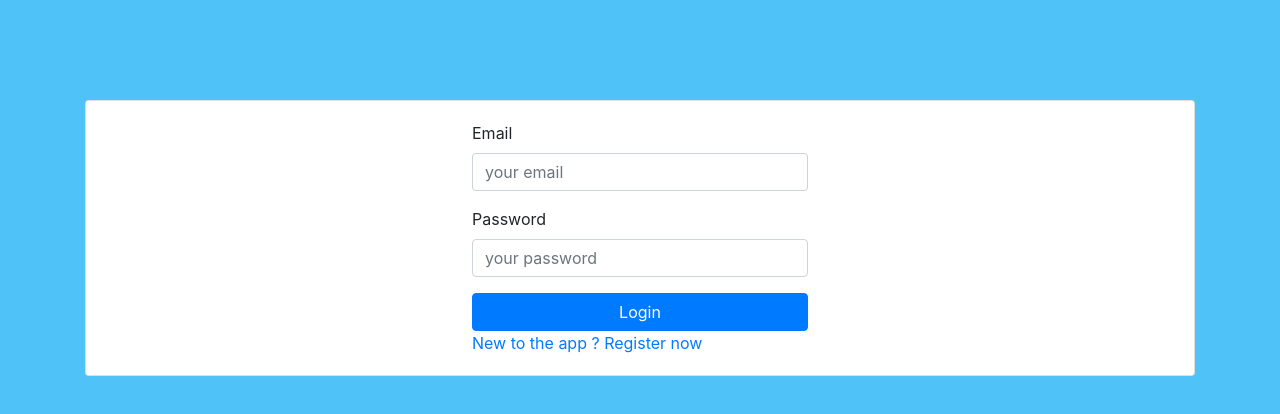
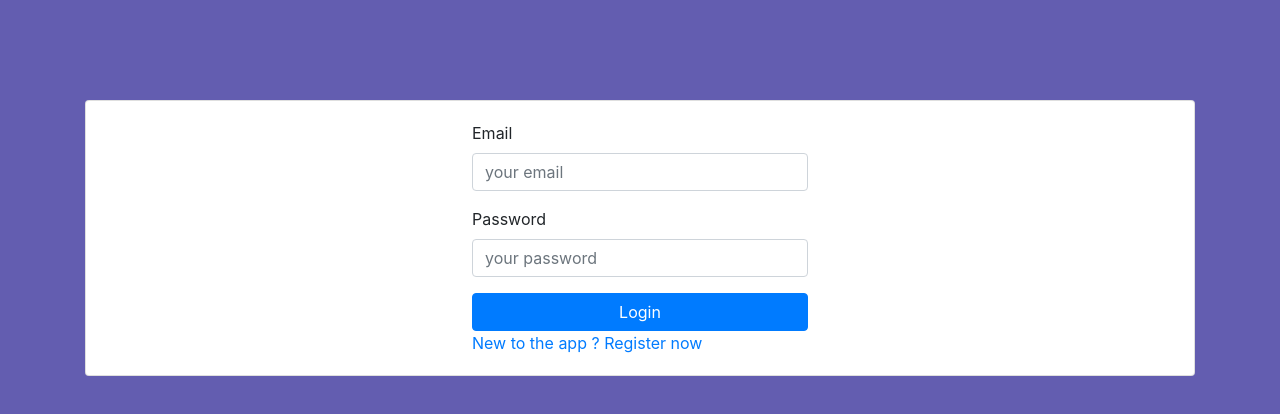
Before and after one commit to mikepluquin/my-react-app, a React (Create React App) app: page /login in a window 1280 px wide. Shown: the top 414 px of the page. Built offline with nearby package versions, Linux system fonts and the light colour scheme; no server answers; what apisauce would draw is missing.

Commit message:
update layout & style

```diff
--- a/src/App.js
+++ b/src/App.js
@@ -8,6 +8,7 @@ import AuthLayout from './components/Layout/AuthLayout/AuthLayout'
 // import DefaultLayout from './components/Layout/DefaultLayout/DefaultLayout'
 const Login = lazy(() => import('./containers/Login/Login'))
 const Register = lazy(() => import('./containers/Register/Register'))
+const Home = lazy(() => import('./containers/Home/Home'))
 
 class App extends Component {
   render() {
@@ -21,8 +22,8 @@ class App extends Component {
           {
             logged ?
               <Fragment>
-                <AuthLayout exact path="/login" component={Login} />
-                <Redirect to="/login" />
+                <AuthLayout exact path="/" component={Home} />
+                <Redirect to="/" />
               </Fragment> :
 
               <Fragment>
--- a/src/assets/style/_classes.sass
+++ b/src/assets/style/_classes.sass
@@ -2,8 +2,8 @@
   min-height: 100vh
 
 
-.bg-blue
-  background-color: #4FC3F7
+.bg-purple
+  background-color: #635db0
 
 .btn-popped-enter
   width: 200%
--- a/src/components/Layout/AuthLayout/AuthLayout.js
+++ b/src/components/Layout/AuthLayout/AuthLayout.js
@@ -9,7 +9,7 @@ const authLayout = ({ component: MatchComponent, ...remainingProps }) => {
       <Route
         {...remainingProps}
         render={matchProps => (
-          <div id="layout" className={classes.AuthLayout + " bg-blue"}>
+          <div id="layout" className={classes.AuthLayout + " bg-purple"}>
             <div className="container">
               <div className="card align-top">
                 <div className="card-body">
--- a/src/components/Layout/LoadingLayout/LoadingLayout.js
+++ b/src/components/Layout/LoadingLayout/LoadingLayout.js
@@ -4,10 +4,12 @@ import Spinner from '../../UI/Spinner/Spinner'
 
 const loadingLayout = (props) => {
   return (
-    <div id="layout" className="bg-blue">
-      <div className="container">
-        <Spinner size="lg" color="light" type="grow"/>
-      </div>
+    <div id="layout" className="bg-purple">
+      <main>
+        <div className="container">
+          <Spinner size="lg" color="light" type="grow" />
+        </div>
+      </main>
     </div>
   )
 }
```
